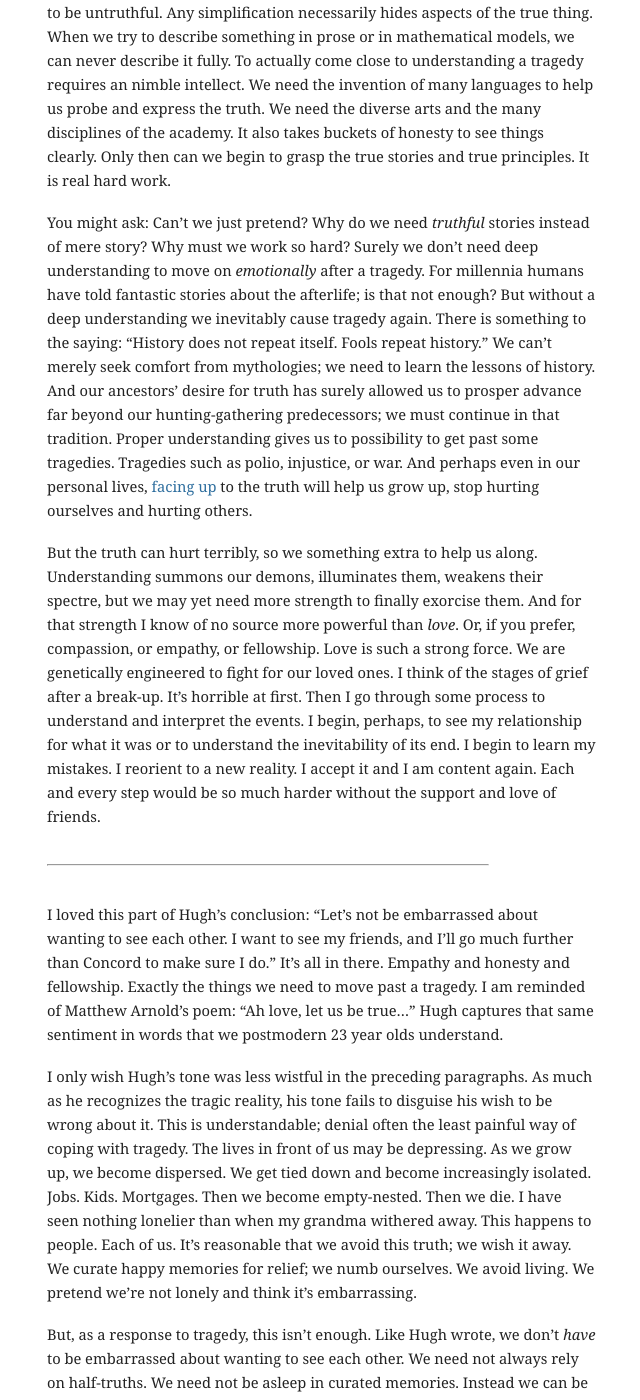
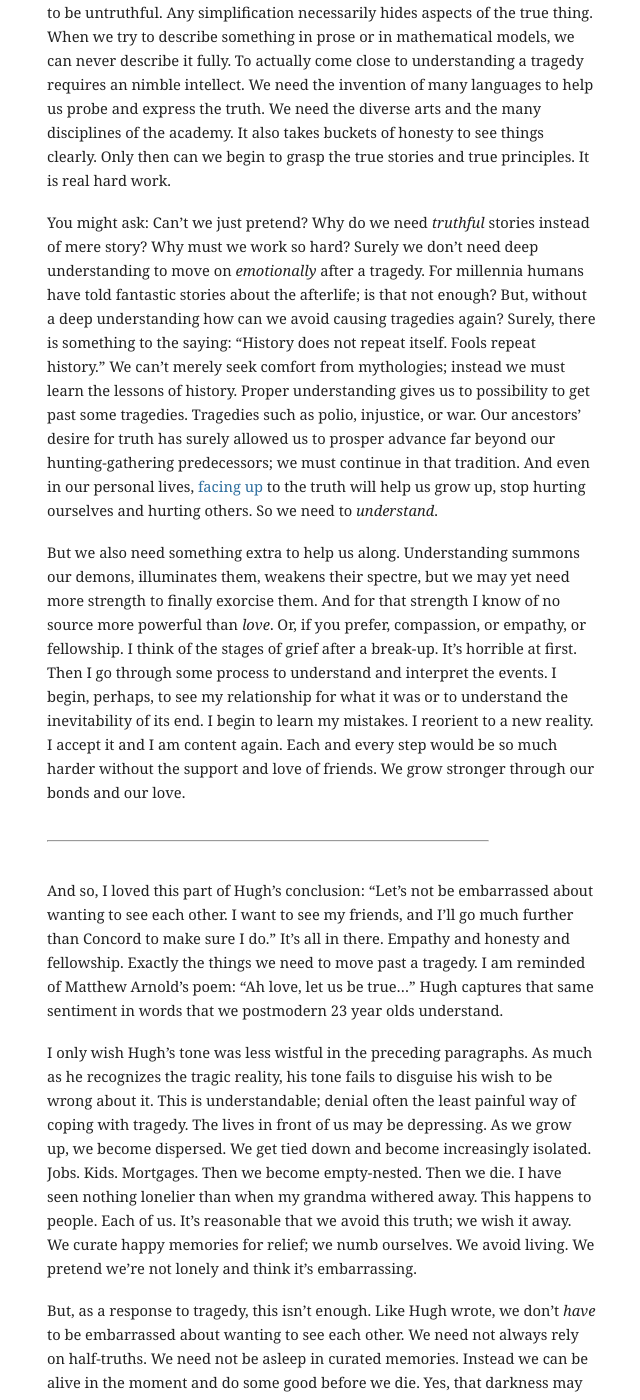
Before and after one commit to mbwong/mbwong.github.com, a Jekyll site: the page built from _posts/2013-08-26-tragedy-and-adulthood.md, in a window 1280 px wide and 1400 px high, scrolled down 1982 px. Shown: the whole window, without its empty margins (303-943 px from the left). Built offline with Jekyll 4.4.1, drawn with Linux system fonts in a browser that asks for light colours.

Commit message:
Update 2013-08-26-tragedy-and-adulthood.md

```diff
--- a/_posts/2013-08-26-tragedy-and-adulthood.md
+++ b/_posts/2013-08-26-tragedy-and-adulthood.md
@@ -29,15 +29,17 @@
 
 Now simplification is unavoidable. The world is too complex for humans to understand otherwise. But simplication is also dangerous. To simplify things is to be untruthful. Any simplification necessarily hides aspects of the true thing. When we try to describe something in prose or in mathematical models, we can never describe it fully. To actually come close to understanding a tragedy requires an nimble intellect. We need the invention of many languages to help us probe and express the truth. We need the diverse arts and the many disciplines of the academy. It also takes buckets of honesty to see things clearly. Only then can we begin to grasp the true stories and true principles. It is real hard work.
 
-You might ask: Can't we just pretend? Why do we need _truthful_ stories instead of mere story? Why must we work so hard? Surely we don't need deep understanding to move on _emotionally_ after a tragedy. For millennia humans have told fantastic stories about the afterlife; is that not enough? But without a deep understanding we inevitably cause tragedy again. There is something to the saying: "History does not repeat itself. Fools repeat history." We can't merely seek comfort from mythologies; we need to learn the lessons of history. And our ancestors' desire for truth has surely allowed us to prosper advance far beyond our hunting-gathering predecessors; we must continue in that tradition. Proper understanding gives us to possibility to get past some tragedies. Tragedies such as polio, injustice, or war. And perhaps even in our personal lives, [facing up][body] to the truth will help us grow up, stop hurting ourselves and hurting others.
+You might ask: Can't we just pretend? Why do we need _truthful_ stories instead of mere story? Why must we work so hard? Surely we don't need deep understanding to move on _emotionally_ after a tragedy. For millennia humans have told fantastic stories about the afterlife; is that not enough? But, without a deep understanding how can we avoid causing tragedies again? Surely, there is something to the saying: "History does not repeat itself. Fools repeat history." We can't merely seek comfort from mythologies; instead we must learn the lessons of history. Proper understanding gives us to possibility to get past some tragedies. Tragedies such as polio, injustice, or war. Our ancestors' desire for truth has surely allowed us to prosper advance far beyond our hunting-gathering predecessors; we must continue in that tradition. And even in our personal lives, [facing up][body] to the truth will help us grow up, stop hurting ourselves and hurting others. So we need to _understand_.
 
-But the truth can hurt terribly, so we something extra to help us along. Understanding summons our demons, illuminates them, weakens their spectre, but we may yet need more strength to finally exorcise them. And for that strength I know of no source more powerful than _love_. Or, if you prefer, compassion, or empathy, or fellowship. Love is such a strong force. We are genetically engineered to fight for our loved ones. I think of the stages of grief after a break-up. It's horrible at first. Then I go through some process to understand and interpret the events. I begin, perhaps, to see my relationship for what it was or to understand the inevitability of its end. I begin to learn my mistakes. I reorient to a new reality. I accept it and I am content again. Each and every step would be so much harder without the support and love of friends.
+[saunders]: http://asnews.syr.edu/newsevents_2013/releases/george_saunders_convocation.html
+
+But we also need something extra to help us along. Understanding summons our demons, illuminates them, weakens their spectre, but we may yet need more strength to finally exorcise them. And for that strength I know of no source more powerful than _love_. Or, if you prefer, compassion, or empathy, or fellowship. I think of the stages of grief after a break-up. It's horrible at first. Then I go through some process to understand and interpret the events. I begin, perhaps, to see my relationship for what it was or to understand the inevitability of its end. I begin to learn my mistakes. I reorient to a new reality. I accept it and I am content again. Each and every step would be so much harder without the support and love of friends. We grow stronger through our bonds and our love.
 
 [body]: http://www.washingtonpost.com/lifestyle/style/youre-not-pretty-enough-dealing-with-ugly-self-doubt/2013/08/09/4928a4c0-f932-11e2-b018-5b8251f0c56e_story.html?hpid=z1
 
 ------------------------------------
 
-I loved this part of Hugh's conclusion: "Let’s not be embarrassed about wanting to see each other. I want to see my friends, and I’ll go much further than Concord to make sure I do." It's all in there. Empathy and honesty and fellowship. Exactly the things we need to move past a tragedy. I am reminded of Matthew Arnold's poem: "Ah love, let us be true..." Hugh captures that same sentiment in words that we postmodern 23 year olds understand.
+And so, I loved this part of Hugh's conclusion: "Let’s not be embarrassed about wanting to see each other. I want to see my friends, and I’ll go much further than Concord to make sure I do." It's all in there. Empathy and honesty and fellowship. Exactly the things we need to move past a tragedy. I am reminded of Matthew Arnold's poem: "Ah love, let us be true..." Hugh captures that same sentiment in words that we postmodern 23 year olds understand.
 
 I only wish Hugh's tone was less wistful in the preceding paragraphs. As much as he recognizes the tragic reality, his tone fails to disguise his wish to be wrong about it. This is understandable; denial often the least painful way of coping with tragedy. The lives in front of us may be depressing. As we grow up, we become dispersed. We get tied down and become increasingly isolated. Jobs. Kids. Mortgages. Then we become empty-nested. Then we die. I have seen nothing lonelier than when my grandma withered away. This happens to people. Each of us. It's reasonable that we avoid this truth; we wish it away. We curate happy memories for relief; we numb ourselves. We avoid living. We pretend we're not lonely and think it's embarrassing.
 
```
